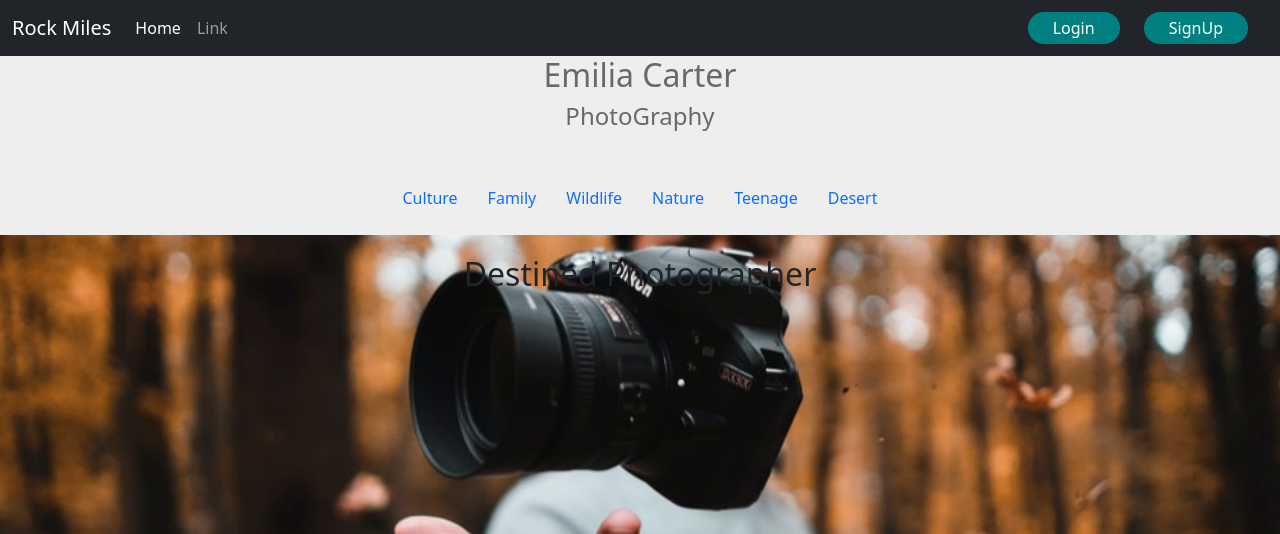
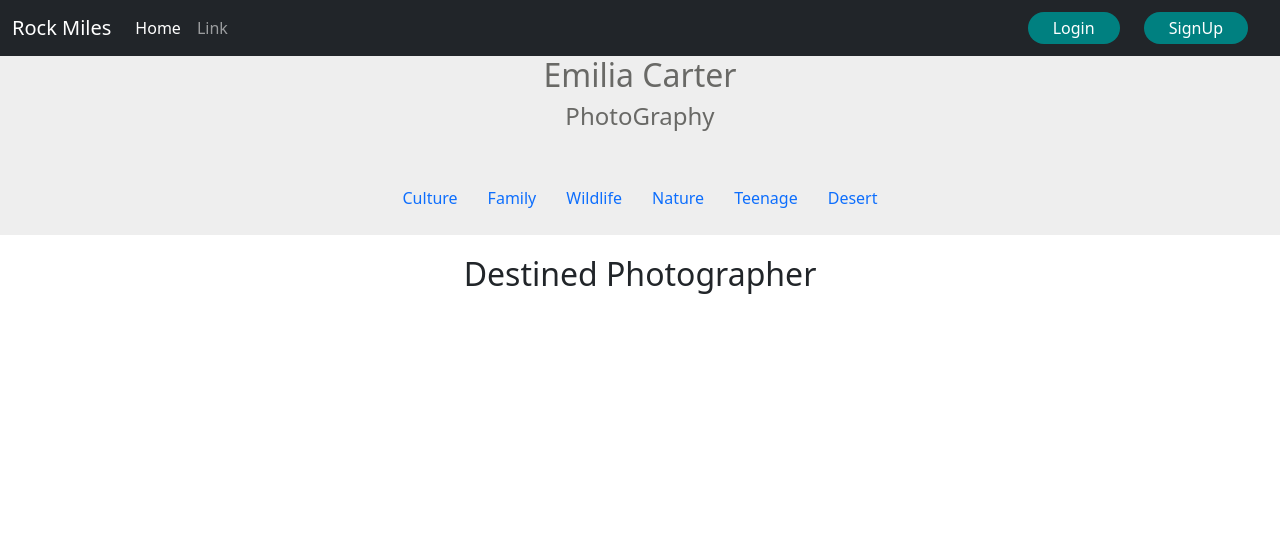
Before and after one commit to rockmiles/RocksApp, a Django app: page /details/ in a window 1280 px wide. Shown: the top 534 px of the page. Run offline with Django 3.2, Linux system fonts and the light colour scheme; some libraries are stand-ins or nearby versions.

Commit message:
feat: update

```diff
--- a/gallery/templates/gallery/base.html
+++ b/gallery/templates/gallery/base.html
@@ -12,7 +12,7 @@
 
 
   </head>
-  <body id="bg" style="background-image: url('{% static "gallery/img/photo1.jpeg"%}')";>
+  <body>
     <nav class="navbar navbar-expand-lg navbar-dark bg-dark">
       <div class="container-fluid">
         <a class="navbar-brand" href="#">Rock Miles</a>
```
